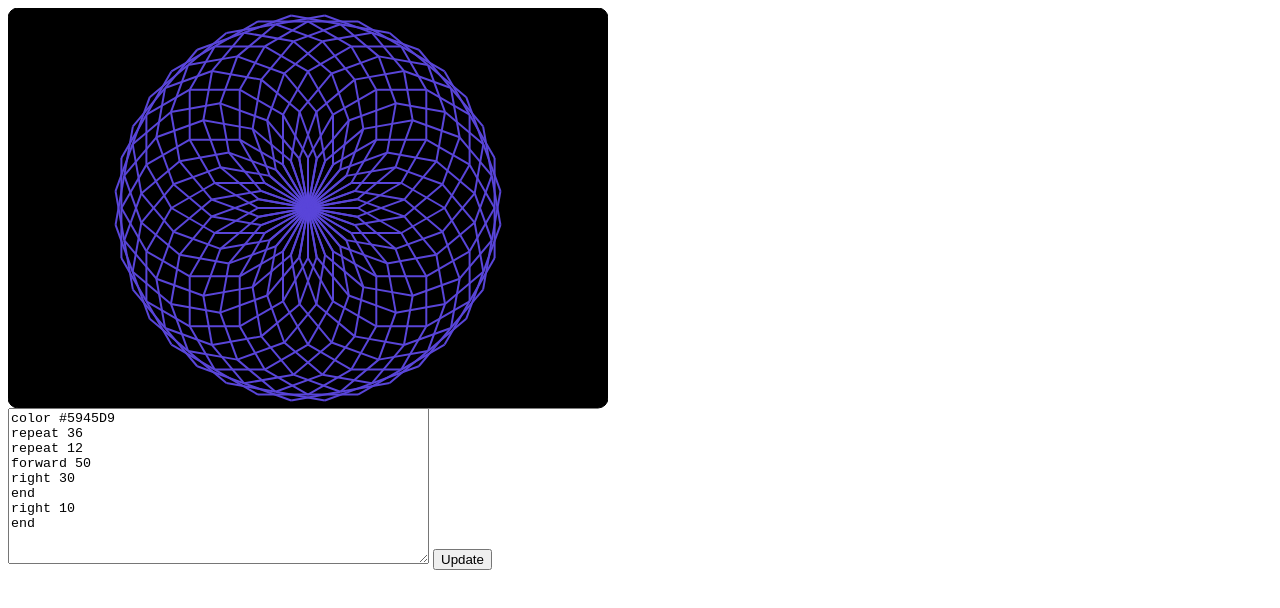
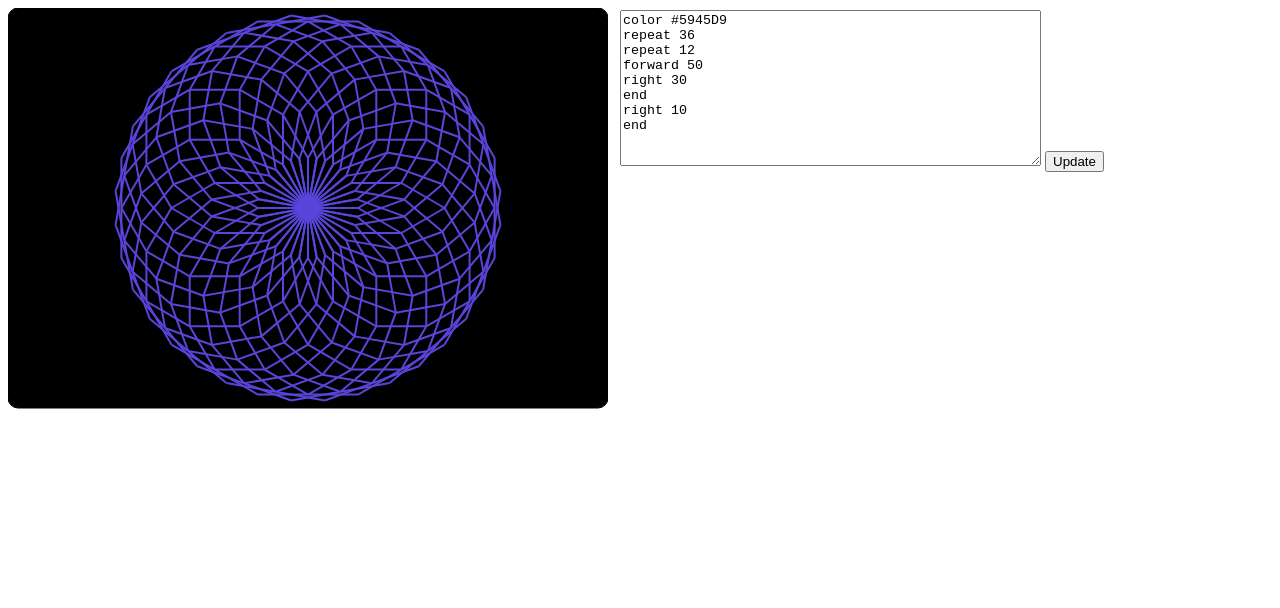
Before and after one commit to matth/turtle-power, a plain HTML site: page public/index.html in a window 1280 px wide. Drawn offline with Linux system fonts and the light colour scheme.

Commit message:
Move textarea

```diff
--- a/public/index.html
+++ b/public/index.html
@@ -11,7 +11,7 @@
 	</head>
 	<body>
 		<div id="paper" style="width:600px;height:400px;"></div>
-		<form action="get" method="#" id="code">
+		<form action="get" method="#" id="code" style="position:absolute;top:10px;left:620px;width:500px">
 			<div>
 				<textarea id="actual_code" rows="10" cols="50">
 color #5945D9
```
